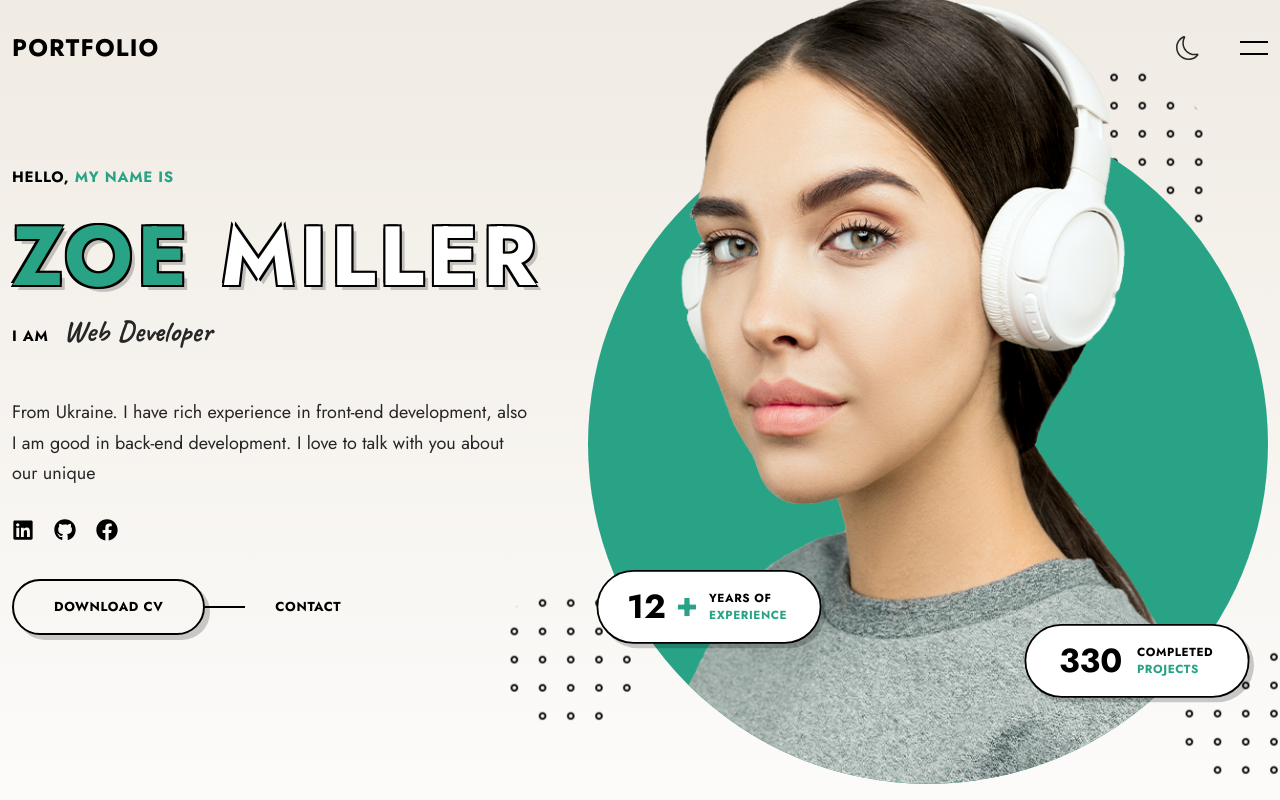
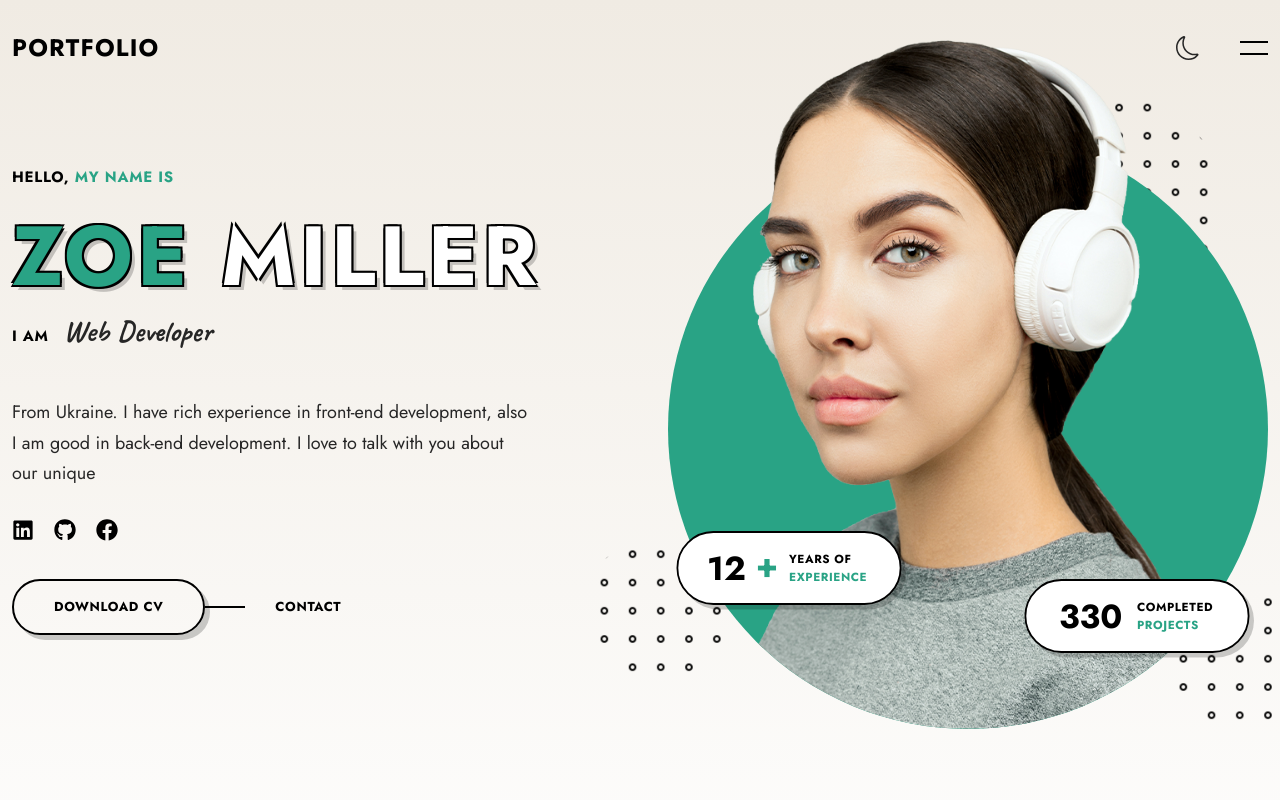
Before and after one commit to krawtschenko/portfolio, a React (Vite) app: page /#home in a window 1280 px wide. Shown: the top 800 px of the page. Built offline with nearby package versions, Linux system fonts and the light colour scheme.

Commit message:
feat: some media 2

```diff
--- a/src/components/contact/contact.module.scss
+++ b/src/components/contact/contact.module.scss
@@ -87,7 +87,7 @@
         .formError {
           position: absolute;
           bottom: -25px;
-          padding-left: 30px;
+          padding-left: 10px;
           color: #d40000;
         }
       }
--- a/src/components/footer/footer.module.scss
+++ b/src/components/footer/footer.module.scss
@@ -39,3 +39,14 @@
     }
   }
 }
+
+/* media */
+@media screen and (width <= 1200px) {
+  .footer {
+    .container {
+      .copyright:nth-child(2) {
+        justify-self: start;
+      }
+    }
+  }
+}
--- a/src/components/home/home.module.scss
+++ b/src/components/home/home.module.scss
@@ -74,7 +74,7 @@
           background-color: var(--primaryColor);
           border-radius: 50%;
 
-          img {
+          .profile {
             position: absolute;
             bottom: 0;
 
@@ -195,13 +195,16 @@
 
 /* media */
 @media screen and (width <= 1400px) {
+  .home {
+    .container {
       .imgWrapper {
-    transform: translateY(-6%);
-    max-width: 600px;
+        transform: translateY(-6%) !important;
+        max-width: 600px !important;
+
+        .banner {
+          .profile {
+            height: auto !important;
           }
-
-  .profile {
-    height: auto;
         }
 
         .data {
@@ -219,12 +222,16 @@
           height: 126px;
         }
       }
+    }
+  }
+}
 
 @media screen and (width <= 1200px) {
   .home {
     padding-top: 140px;
-  }
 
+    .wrapper {
+      .container {
         .subtitle,
         .title,
         .job,
@@ -242,11 +249,14 @@
         }
 
         .imgWrapper {
-    position: relative;
-    right: initial;
-    transform: initial;
+          position: relative !important;
+          right: initial !important;
+          transform: initial !important;
 
           margin-top: 140px;
           margin-inline: auto;
         }
       }
+    }
+  }
+}
--- a/src/components/portfolio/portfolio.module.scss
+++ b/src/components/portfolio/portfolio.module.scss
@@ -111,3 +111,12 @@
     }
   }
 }
+
+/* media */
+@media screen and (width <= 1200px) {
+  .portfolio {
+    .container {
+      grid-template-columns: repeat(2, 1fr);
+    }
+  }
+}
--- a/src/components/skills/skills.module.scss
+++ b/src/components/skills/skills.module.scss
@@ -51,3 +51,10 @@
     margin: 0 auto;
   }
 }
+
+/* media */
+@media screen and (width <= 1200px) {
+  .container {
+    grid-template-columns: repeat(3, 1fr);
+  }
+}
```
Lines whose indentation alone changed are shown as unchanged.
